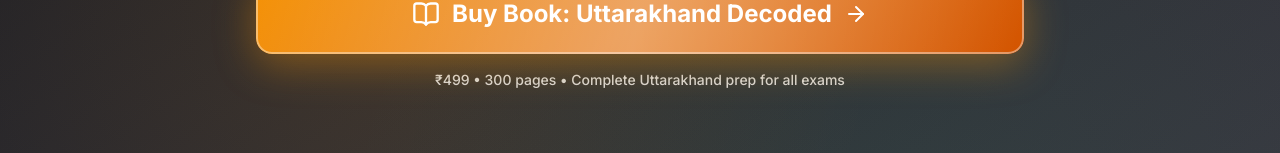
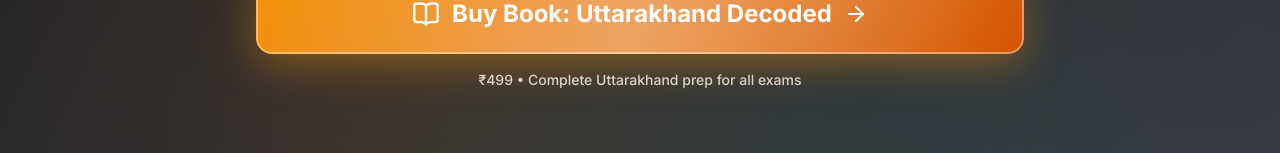
Before and after one commit to joshibhanu2018-design/Ukpscdecoded, a Next.js app in the folder website/: page / in a window 1280 px wide. Shown: the part 476-629 px from the top of the page. Built offline with nearby package versions, Linux system fonts and the light colour scheme; no server answers.

Commit message:
Remove '300 pages' tagline from Buy Book button

```diff
--- a/website/src/app/page.tsx
+++ b/website/src/app/page.tsx
@@ -49,7 +49,7 @@ export default function Home() {
               </Link>
 
               <p className="text-center text-white/80 text-sm mt-4 font-medium">
-                ₹499 • 300 pages • Complete Uttarakhand prep for all exams
+                ₹499 • Complete Uttarakhand prep for all exams
               </p>
             </div>
 
```
